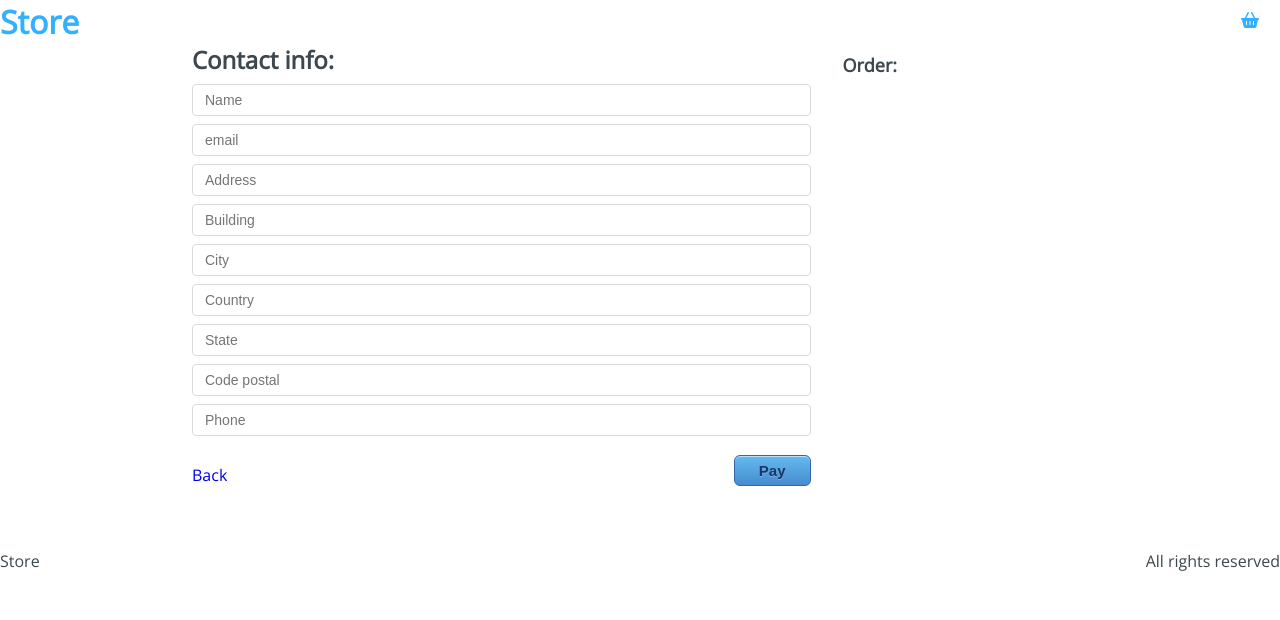
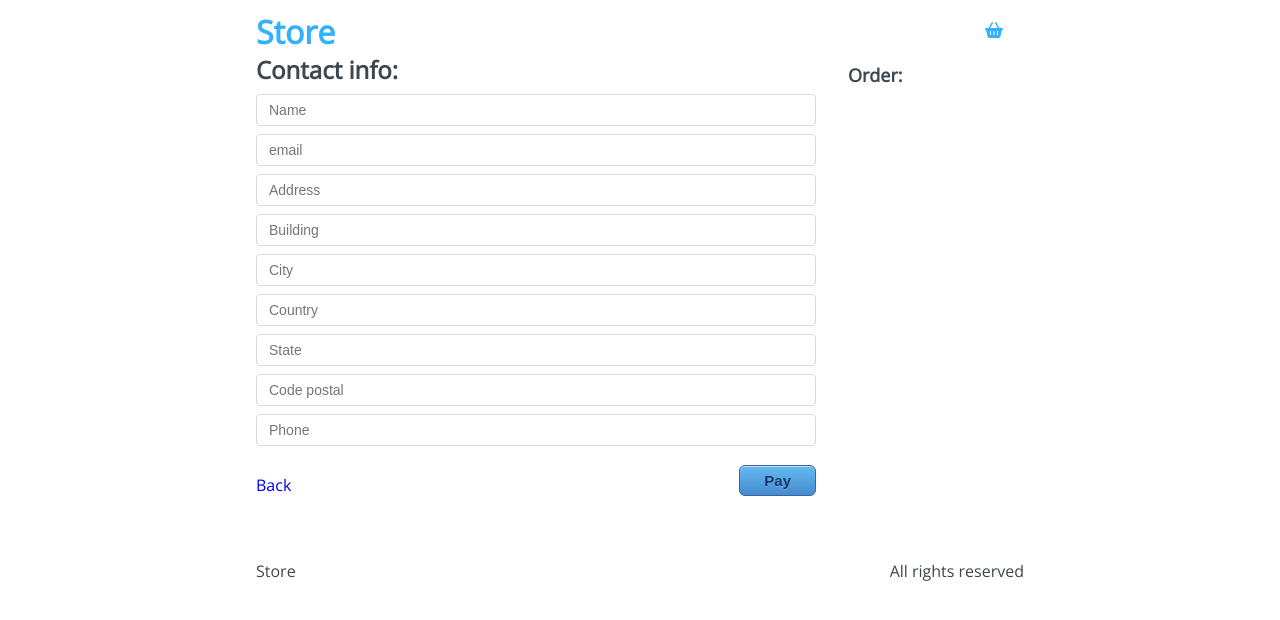
Before and after one commit to RDanielcode/e-commerce-app, a React app: page /checkout/information in a window 1280 px wide. Shown: the top 620 px of the page. Built offline with nearby package versions, Linux system fonts and the light colour scheme.

Commit message:
home page fix

```diff
--- a/src/styles/components/Information.css
+++ b/src/styles/components/Information.css
@@ -1,10 +1,9 @@
 .Information {
-    width: 70%;
     grid-template-columns: minmax(560px, 750px) minmax(187px, 250px);
     grid-gap: 2rem;
     grid-row-gap: 1.5em;
     display: grid;
-    margin: 0 auto 4em auto;
+    margin: 0 0 4em 0;
   }
   .Information-buttons {
     display: flex;
--- a/src/styles/components/Layout.css
+++ b/src/styles/components/Layout.css
@@ -7,9 +7,9 @@ body {
   font-family: 'Open Sans', sans-serif;
 }
 
-/* .Main {
+.Main {
   padding: 10px;
   grid-template-columns: minmax(auto, 768px);
   display: grid;
   justify-content: center;
-} */
+}
--- a/src/styles/components/Payment.css
+++ b/src/styles/components/Payment.css
@@ -1,10 +1,9 @@
 .Payment {
-    width: 60%;
     grid-template-columns: 1fr;
     grid-gap: 2rem;
     grid-row-gap: 1.5em;
     display: grid;
-    margin: auto;
+
 }
 
 .Payment-back {
```
